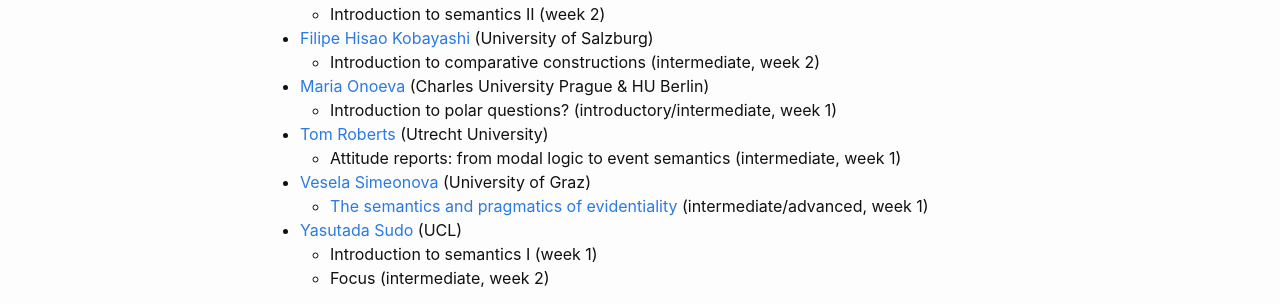
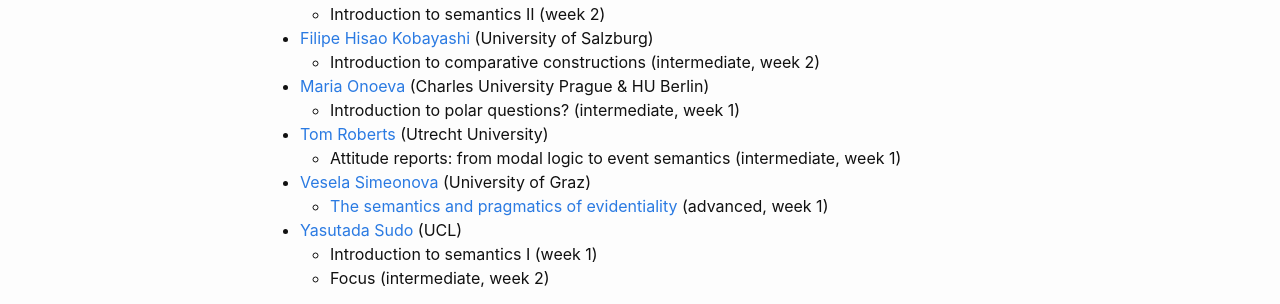
Before and after one commit to ovaschool/ovaschool.github.io, a Jekyll site: the page built from staticpages/ova2026-teachers.markdown, in a window 1280 px wide. Shown: the part 837-1141 px from the top of the page. Built offline with Jekyll 4.4.1, drawn with Linux system fonts in a browser that asks for light colours.

Commit message:
Update ova2026-teachers.markdown

```diff
--- a/staticpages/ova2026-teachers.markdown
+++ b/staticpages/ova2026-teachers.markdown
@@ -37,11 +37,11 @@
 - [Filipe Hisao Kobayashi](https://fhkobayashi.net/) (University of Salzburg)
   - Introduction to comparative constructions (intermediate, week 2)
 - [Maria Onoeva](https://mariaonoeva.github.io/) (Charles University Prague & HU Berlin)
-  - Introduction to polar questions? (introductory/intermediate, week 1)
+  - Introduction to polar questions? (intermediate, week 1)
 - [Tom Roberts](https://www.uu.nl/staff/TDHRoberts) (Utrecht University)
   - Attitude reports: from modal logic to event semantics (intermediate, week 1)
 - [Vesela Simeonova](https://kfunigraz.academia.edu/VeselaSimeonova) (University of Graz)
-  - [The semantics and pragmatics of evidentiality](https://ovaschool.github.io/ova2026-simeonova) (intermediate/advanced, week 1)
+  - [The semantics and pragmatics of evidentiality](https://ovaschool.github.io/ova2026-simeonova) (advanced, week 1)
 - [Yasutada Sudo](https://www.homepages.ucl.ac.uk/~ucjtudo/) (UCL)
   - Introduction to semantics I (week 1)
   - Focus (intermediate, week 2)
```
